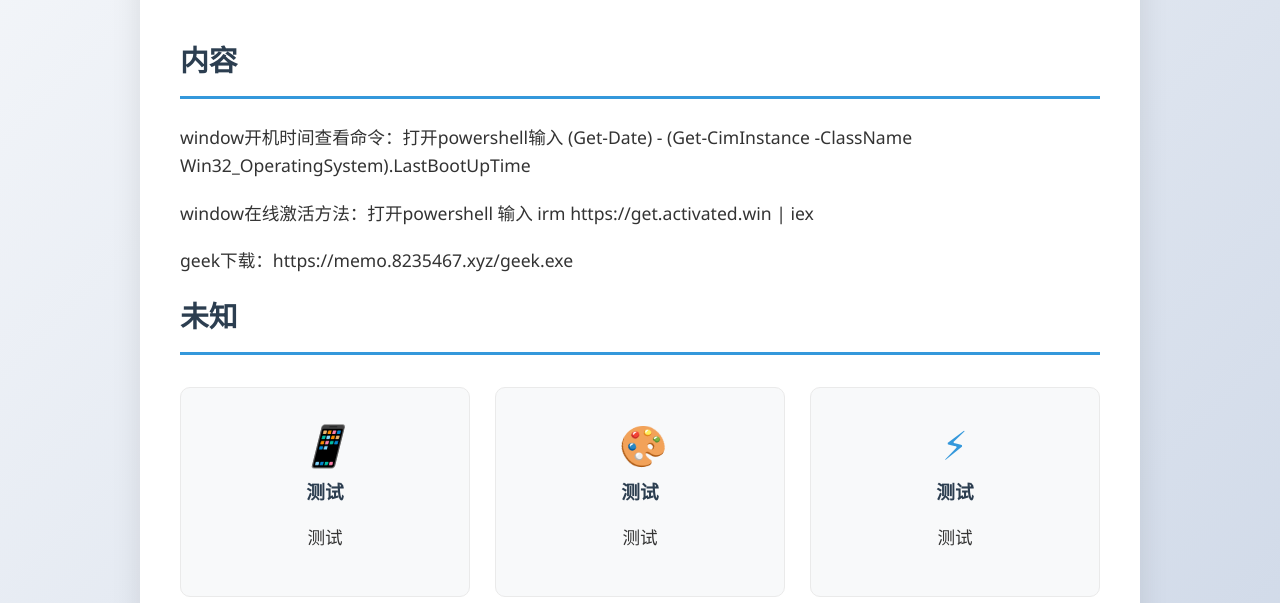
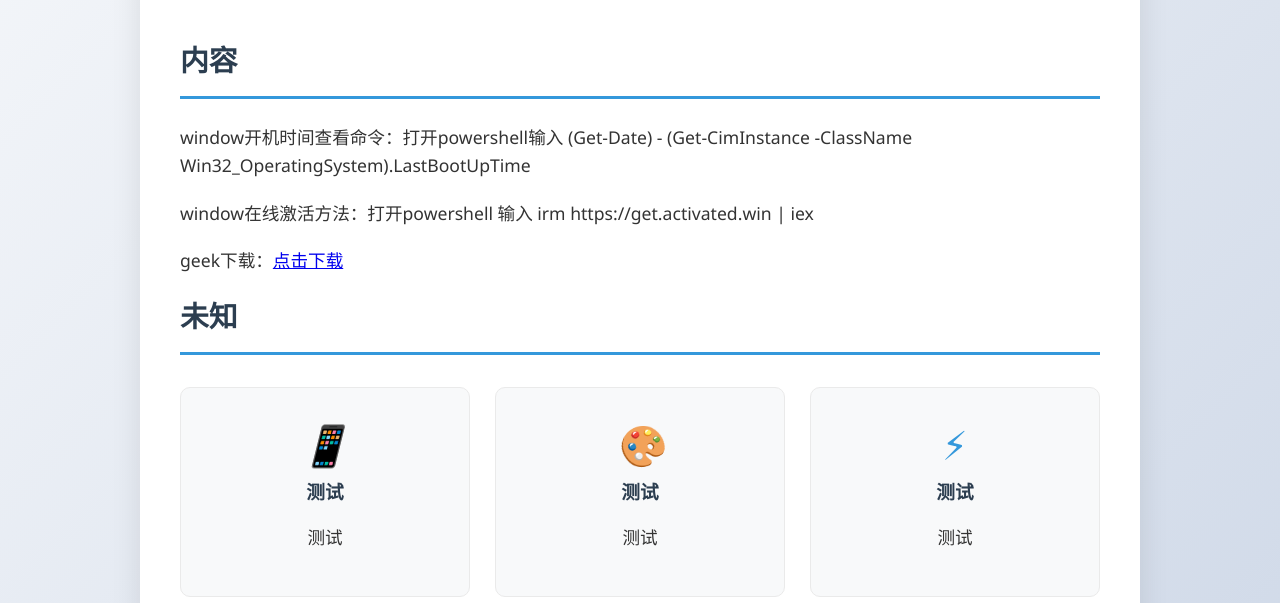
Before and after one commit to Lincorn/memo, a plain HTML site: page index.html in a window 1280 px wide. Shown: the part 197-800 px from the top of the page. Drawn offline with Linux system fonts and the light colour scheme.

Commit message:
Update index.html

```diff
--- a/index.html
+++ b/index.html
@@ -186,7 +186,7 @@
             <h2 class="section-title">内容</h2>
             <p>window开机时间查看命令：打开powershell输入 (Get-Date) - (Get-CimInstance -ClassName Win32_OperatingSystem).LastBootUpTime</p>
             <p>window在线激活方法：打开powershell 输入 irm https://get.activated.win | iex</p>
-            <p>geek下载：https://memo.8235467.xyz/geek.exe</p>
+            <p>geek下载：<a href="https://memo.8235467.xyz/geek.exe" download="geek.exe">点击下载</a></p>
 
             <h2 class="section-title">未知</h2>
             <div class="features">
```
